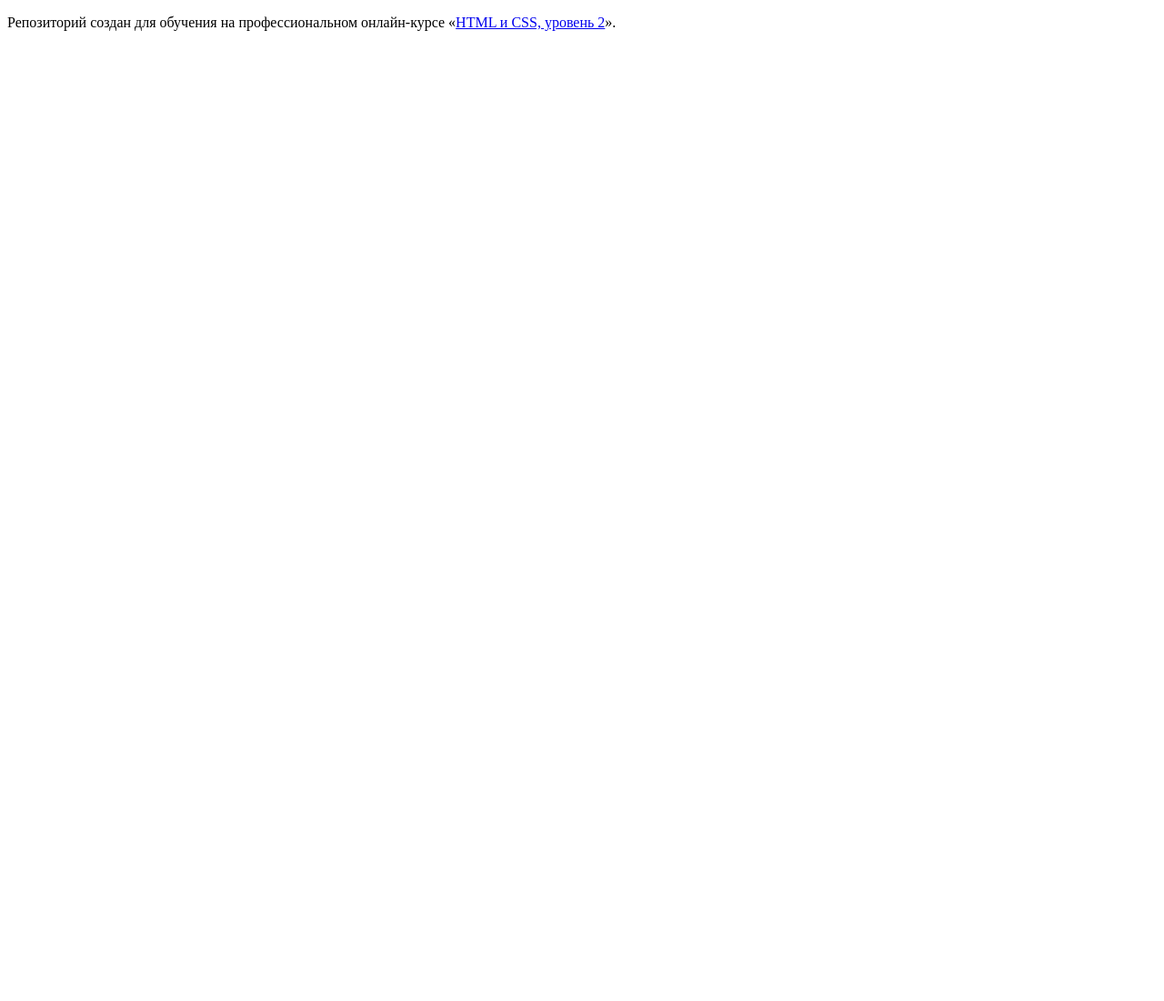
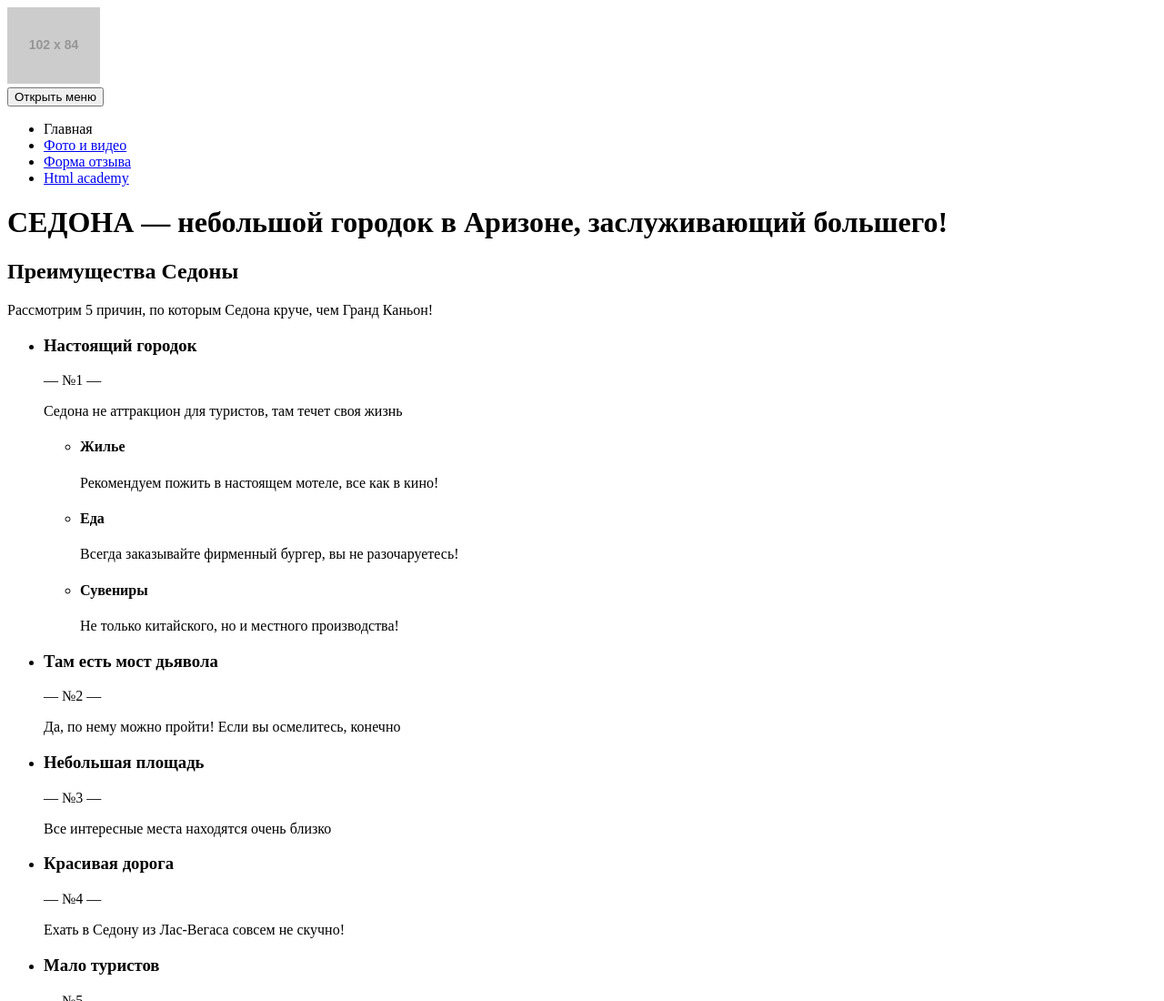
Before and after one commit to pavelvorobev/Sedona, a website: page source/index.html in a window 1280 px wide. Shown: the top 1100 px of the page at 91% size. Before the commit the page ends 800 px from the top, so only its background shows below. Drawn offline with Linux system fonts and the light colour scheme; placeholder pictures from the web are drawn by us.

Commit message:
Добавляет разметку главной страницы

```diff
--- a/source/index.html
+++ b/source/index.html
@@ -1,12 +1,118 @@
 <!DOCTYPE html>
 <html lang="ru">
-  <head>
-    <meta charset="utf-8">
-    <title>HTML Academy: Седона</title>
-  </head>
-  <body>
 
-    <p>Репозиторий создан для обучения на профессиональном онлайн‑курсе «<a href="https://htmlacademy.ru/intensive/adaptive">HTML и CSS, уровень 2</a>».</p>
+<head>
+  <meta charset="utf-8">
+  <title>HTML Academy: Седона</title>
+</head>
 
-  </body>
+<body class="page__body">
+  <header class="page-header">
+    <a class="header__logo">
+      <img src="https://via.placeholder.com/102x84" width="102" height="84" alt="Городок Седона">
+    </a>
+    <nav class="main-nav">
+      <button class="main-nav__toggle" type="button"><span class="visually-hidden">Открыть меню</span></button>
+      <div class="main-nav__wrapper">
+        <ul class="main-nav__list">
+          <li class="main-nav__item">
+            <a>Главная</a>
+          </li>
+          <li class="main-nav__item">
+            <a href="/source/catalog.html">Фото и видео</a>
+          </li>
+          <li class="main-nav__item">
+            <a href="/source/form.html">Форма отзыва</a>
+          </li>
+          <li class="main-nav__item">
+            <a href="https://htmlacademy.ru/" target="_blank">Html academy</a>
+          </li>
+        </ul>
+      </div>
+    </nav>
+  </header>
+  <main class="page-main">
+    <h1 class="page-main__header">СЕДОНА — небольшой городок в Аризоне, заслуживающий большего!</h1>
+    <section class="features">
+      <div class="features__wrapper">
+        <h2 class="visually-hidden">Преимущества Седоны</h2>
+        <p class="features__intro">Рассмотрим 5 причин, по которым Седона круче, чем Гранд Каньон!</p>
+        <ul class="features__list">
+          <li class="features__item">
+            <div class="features__card features__card--main">
+              <h3 class="features__title">Настоящий городок</h3>
+              <p features__number>— №1 —</p>
+              <p features__description>Седона не аттракцион для туристов, там течет своя жизнь</p>
+            </div>
+            <div class="features__image features__image--city"></div>
+            <ul class="features__recommendation-list">
+              <li class="recommendation-list__item recommendation-list__item--housing">
+                <h4 class="recommendation-list__header">Жилье</h4>
+                <p class="recommendation-list__description">Рекомендуем пожить в настоящем мотеле, все как в кино!</p>
+              </li>
+              <li class="recommendation-list__item recommendation-list__item--food">
+                <h4 class="recommendation-list__header">Еда</h4>
+                <p class="recommendation-list__description">Всегда заказывайте фирменный бургер, вы не разочаруетесь!
+                </p>
+              </li>
+              <li class="recommendation-list__item recommendation-list__item--souvenirs">
+                <h4 class="recommendation-list__header">Сувениры</h4>
+                <p class="recommendation-list__description">Не только китайского, но и местного производства!</p>
+              </li>
+            </ul>
+          </li>
+          <li class="features__item">
+            <div class="features__card features__card--main">
+              <h3 class="features__title">Там есть мост дьявола</h3>
+              <p features__number>— №2 —</p>
+              <p features__description>Да, по нему можно пройти! Если вы осмелитесь, конечно</p>
+            </div>
+            <div class="features__image features__image--bridge"></div>
+          </li>
+          <li class="features__item features__card features__card--sub">
+            <h3 class="features__title">Небольшая площадь</h3>
+            <p features__number>— №3 —</p>
+            <p features__description>Все интересные места находятся очень близко</p>
+          </li>
+          <li class="features__item features__card features__card--sub">
+            <h3 class="features__title">Красивая дорога</h3>
+            <p features__number>— №4 —</p>
+            <p features__description>Ехать в Седону из Лас-Вегаса совсем не скучно!</p>
+          </li>
+          <li class="features__item features__card features__card--sub">
+            <h3 class="features__title">Мало туристов</h3>
+            <p features__number>— №5 —</p>
+            <p features__description>Большинство едет в гранд каньон и толпится там</p>
+          </li>
+        </ul>
+      </div>
+    </section>
+    <section class="booking">
+      <h2 class="visually-hidden">Поиск гостиницы</h2>
+      <p class="booking__title">Заинтересовались?</p>
+      <p class="booking__description">Укажите предполагаемые даты поездки, и мы покажем вам лучшие предложения гостиниц
+        в Cедоне</p>
+      <a href="#" class="button booking__button">Найти гостиницу</a>
+    </section>
+    <section class="map">
+      <h2 class="visually-hidden">Седона на карте</h2>
+      <img src="https://via.placeholder.com/320x350" alt="Седона на карте">
+    </section>
+  </main>
+  <footer class="page-footer">
+    <div class="page-footer__wrapper">
+      <p class="page-footer__hashtag"></p>
+      <ul class="page-footer__social social-list">
+        <li class="social__item"><a href="#">Мы в твиттере</a></li>
+        <li class="social__item"><a href="#">Мы в фейсбуке</a></li>
+        <li class="social__item"><a href="#">Мы в ютьюбе</a></li>
+      </ul>
+      <div class="page-footer__copyright">
+        Разработано
+        <a href="https://htmlacademy.ru/intensive/adaptive" target="_blank">HTML Academy</a>
+      </div>
+    </div>
+  </footer>
+</body>
+
 </html>
```
